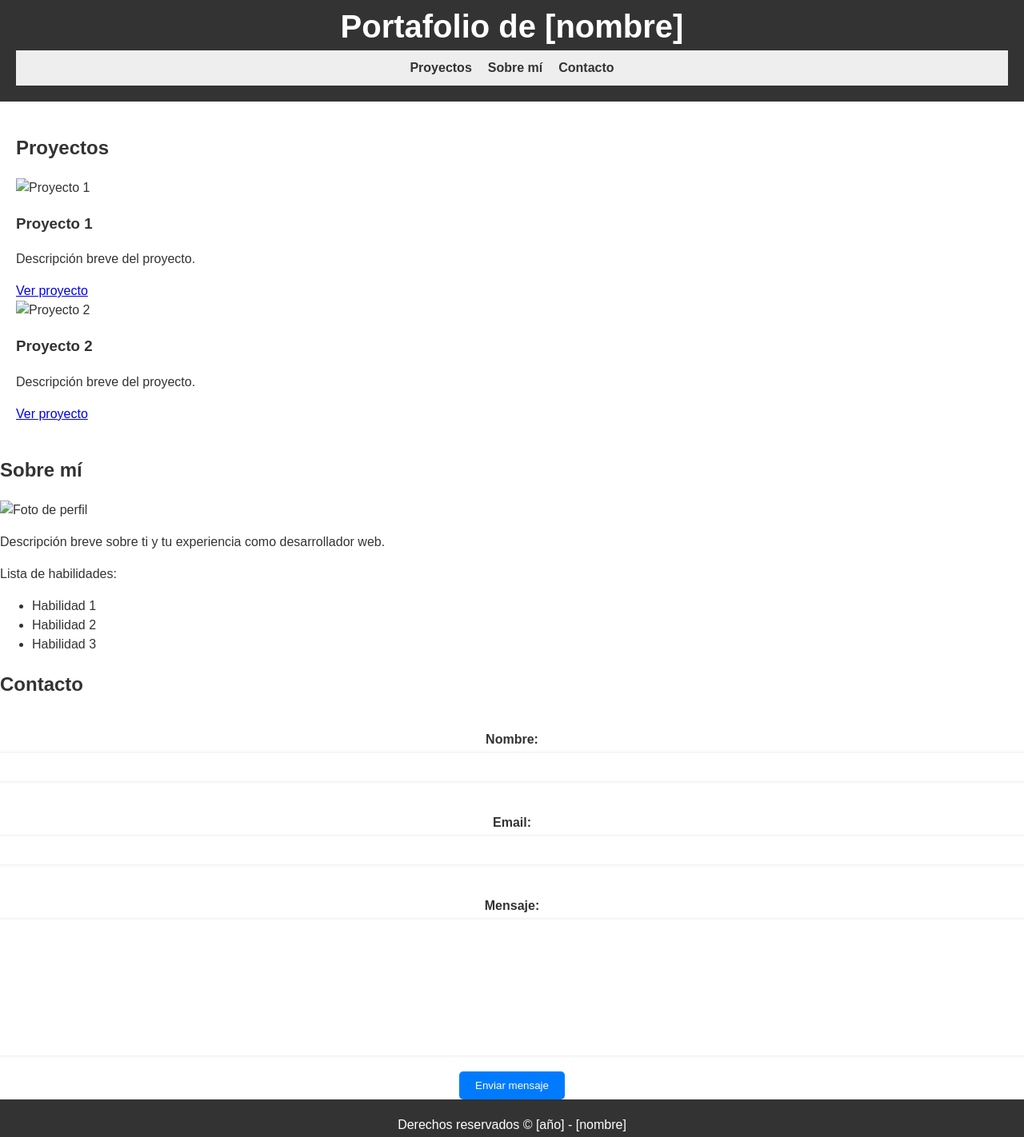
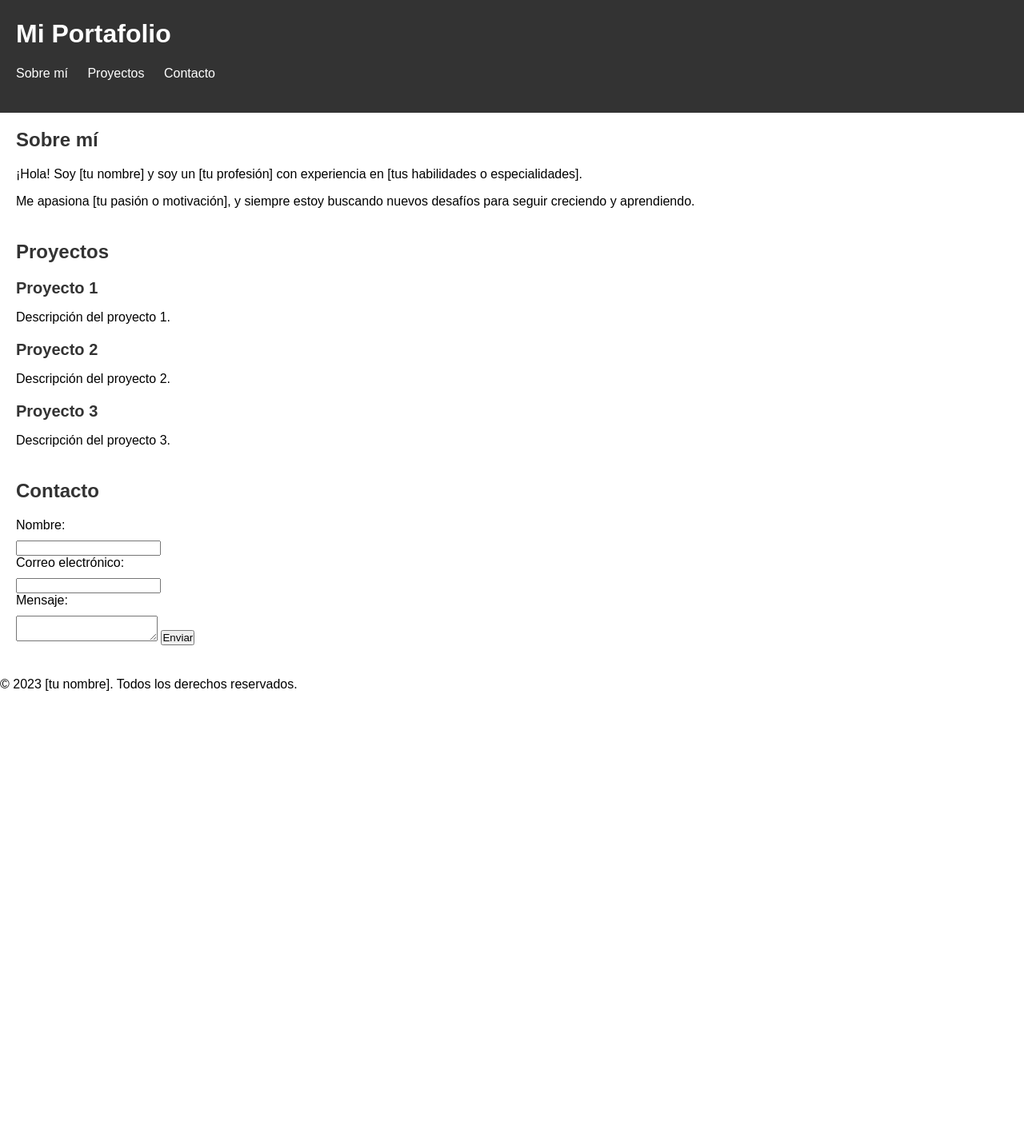
Before and after one commit to HernanDiaz94/PagPersonal, a plain HTML site: page index.html in a window 1280 px wide. Shown: the part 17-1439 px from the top of the page at 80% size. After the commit the page ends 898 px from the top, so only its background shows below. Drawn offline with Linux system fonts and the light colour scheme.

Commit message:
cambio de formato v1

```diff
--- a/index.html
+++ b/index.html
@@ -1,90 +1,58 @@
 <!DOCTYPE html>
-<html lang="en">
+<html>
 <head>
-    <meta charset="UTF-8" />
-    <meta name="viewport" content="width=device-width, initial-scale=1.0" />
-    <title>Portafolio de [nombre]</title>
-    <link rel="stylesheet" href="styles.css" />
+	<title>Mi Portafolio</title>
+	<link rel="stylesheet" type="text/css" href="styles.css">
 </head>
 <body>
-    <!-- Encabezado -->
 	<header>
-      <div class="container">
-        <h1>Portafolio de [nombre]</h1>
+		<h1>Mi Portafolio</h1>
 		<nav>
 			<ul>
+				<li><a href="#sobre-mi">Sobre mí</a></li>
 				<li><a href="#proyectos">Proyectos</a></li>
-            <li><a href="#sobre-mi">Sobre mí</a></li>
 				<li><a href="#contacto">Contacto</a></li>
 			</ul>
 		</nav>
-      </div>
 	</header>
-
-    <!-- Sección de proyectos -->
-    <main id="proyectos">
-      <div class="container">
+	<main>
+		<section id="sobre-mi">
+			<h2>Sobre mí</h2>
+			<p>¡Hola! Soy [tu nombre] y soy un [tu profesión] con experiencia en [tus habilidades o especialidades].</p>
+			<p>Me apasiona [tu pasión o motivación], y siempre estoy buscando nuevos desafíos para seguir creciendo y aprendiendo.</p>
+		</section>
+		<section id="proyectos">
 			<h2>Proyectos</h2>
-        <div class="card">
-          <img src="proyecto1.jpg" alt="Proyecto 1" />
-          <div class="card-info">
+			<ul>
+				<li>
 					<h3>Proyecto 1</h3>
-            <p>Descripción breve del proyecto.</p>
-            <a href="#">Ver proyecto</a>
-          </div>
-        </div>
-
-        <div class="card">
-          <img src="proyecto2.jpg" alt="Proyecto 2" />
-          <div class="card-info">
+					<p>Descripción del proyecto 1.</p>
+				</li>
+				<li>
 					<h3>Proyecto 2</h3>
-            <p>Descripción breve del proyecto.</p>
-            <a href="#">Ver proyecto</a>
-          </div>
-        </div>
-      </div>
+					<p>Descripción del proyecto 2.</p>
+				</li>
+				<li>
+					<h3>Proyecto 3</h3>
+					<p>Descripción del proyecto 3.</p>
+				</li>
+			</ul>
+		</section>
+		<section id="contacto">
+			<h2>Contacto</h2>
+			<form>
+				<label for="nombre">Nombre:</label>
+				<input type="text" id="nombre" name="nombre">
+				<label for="email">Correo electrónico:</label>
+				<input type="email" id="email" name="email">
+				<label for="mensaje">Mensaje:</label>
+				<textarea id="mensaje" name="mensaje"></textarea>
+				<input type="submit" value="Enviar">
+			</form>
+		</section>
 	</main>
-
-    <!-- Sección "Sobre mí" -->
-    <section id="sobre-mi">
-      <div class="container">
-        <h2>Sobre mí</h2>
-        <div class="about-info">
-          <img src="foto-perfil.jpg" alt="Foto de perfil" />
-          <p>
-            Descripción breve sobre ti y tu experiencia como desarrollador web.
-          </p>
-          <p>Lista de habilidades:</p>
-          <ul>
-            <li>Habilidad 1</li>
-            <li>Habilidad 2</li>
-            <li>Habilidad 3</li>
-          </ul>
-        </div>
-      </div>
-    </section>
-
-    <!-- Sección de contacto -->
-    <section id="contacto">
-      <div class="container">
-        <h2>Contacto</h2>
-        <form action="#">
-          <label for="nombre">Nombre:</label>
-          <input type="text" id="nombre" name="nombre" required />
-          <label for="email">Email:</label>
-          <input type="email" id="email" name="email" required />
-          <label for="mensaje">Mensaje:</label>
-          <textarea id="mensaje" name="mensaje" required></textarea>
-          <button type="submit">Enviar mensaje</button>
-        </form>
-      </div>
-    </section>
-
-    <!-- Pie de página -->
 	<footer>
-      <div class="container">
-        <p>Derechos reservados &copy; [año] - [nombre]</p>
-      </div>
+		<p>© 2023 [tu nombre]. Todos los derechos reservados.</p>
 	</footer>
 </body>
 </html>
--- a/styles.css
+++ b/styles.css
@@ -1,15 +1,8 @@
-/* Estilo general */
-
 body {
+	font-family: Arial, sans-serif;
 	margin: 0;
 	padding: 0;
-  font-family: Arial, sans-serif;
-  font-size: 16px;
-  line-height: 1.5;
-  color: #333;
 }
-
-/* Encabezado */
 
 header {
 	background-color: #333;
@@ -17,141 +10,57 @@ header {
 	padding: 20px;
 }
 
-header h1 {
+nav ul {
+	list-style-type: none;
 	margin: 0;
-  font-size: 2.5em;
-  text-align: center;
+	padding: 0;
 }
 
-header a {
+nav li {
+	display: inline-block;
+	margin-right: 20px;
+}
+
+nav a {
 	color: #fff;
 	text-decoration: none;
 }
 
-/* Barra de navegación */
-
-nav {
-  background-color: #eee;
-  padding: 10px;
+main {
+	margin: 20px;
 }
 
-nav ul {
-  list-style: none;
-  margin: 0;
-  padding: 0;
-  display: flex;
-  justify-content: center;
+section {
+	margin-bottom: 40px;
 }
 
-nav li {
-  margin: 0 10px;
-}
-
-nav a {
+h2 {
 	color: #333;
-  text-decoration: none;
-  font-weight: bold;
-}
-
-nav a:hover {
-  color: #fff;
-  background-color: #333;
-  padding: 5px 10px;
-  border-radius: 5px;
-}
-
-/* Sección principal */
-
-main {
-  padding: 20px;
-}
-
-/* Tarjeta de proyecto */
-
-.project-card {
-  background-color: #fff;
-  box-shadow: 0px 0px 10px rgba(0, 0, 0, 0.2);
-  padding: 20px;
-  border-radius: 5px;
+	font-size: 24px;
 	margin-bottom: 20px;
 }
 
-.project-card h2 {
-  margin-top: 0;
-  font-size: 1.5em;
-}
-
-.project-card p {
-  margin: 0;
-  font-size: 1.2em;
-}
-
-.project-card a {
-  color: #333;
-  text-decoration: none;
-  font-weight: bold;
-}
-
-.project-card a:hover {
-  color: #333;
-  text-decoration: underline;
-}
-
-/* Pie de página */
-
-footer {
-  background-color: #333;
-  color: #fff;
-  padding: 20px;
-  text-align: center;
-}
-
-footer p {
+ul {
+	list-style-type: none;
+	padding: 0;
 	margin: 0;
 }
 
-form {
-  display: flex;
-  flex-direction: column;
-  align-items: center;
+li {
+	margin-bottom: 20px;
 }
 
-label {
-  font-weight: bold;
-  margin-top: 20px;
-  margin-bottom: 5px;
+h3 {
+	color: #333;
+	font-size: 20px;
+	margin-bottom: 10px;
 }
 
-input[type="text"],
-input[type="email"],
-textarea {
-  width: 100%;
-  padding: 10px;
-  border: none;
-  border-radius: 5px;
-  margin-bottom: 20px;
-  box-shadow: 0px 0px 5px rgba(0, 0, 0, 0.1);
+form label {
+	display: block;
+	margin-bottom: 10px;
 }
 
-textarea {
-  height: 150px;
+form input, form textarea {
+	padding: 0
 }
-
-button[type="submit"] {
-  background-color: #007bff;
-  color: #fff;
-  padding: 10px 20px;
-  border: none;
-  border-radius: 5px;
-  cursor: pointer;
-}
-
-button[type="submit"]:hover {
-  background-color: #0062cc;
-}
-
-input:focus,
-textarea:focus {
-  outline: none;
-  box-shadow: 0px 0px 5px rgba(0, 123, 255, 0.5);
-}
```
Lines whose indentation alone changed are shown as unchanged.
